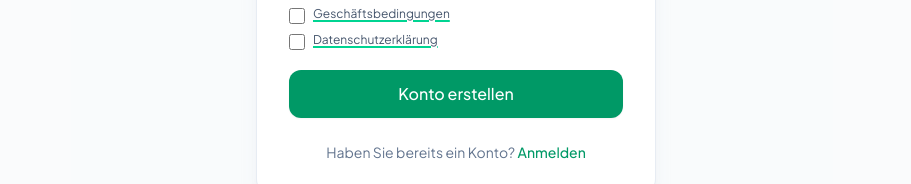
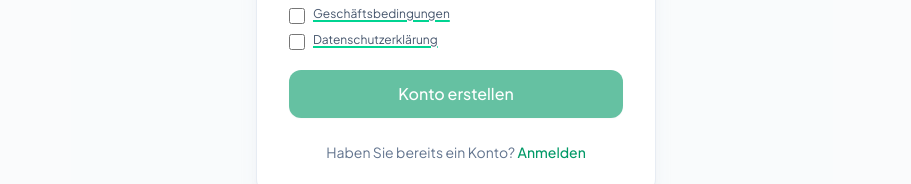
Before and after one commit to WilliamPotter1/Voice_Input_FrontEnd, a React (Vite) app: page /register in a window 1280 px wide. Shown: the part 446-630 px from the top of the page, without its empty margins (184-1095 px from the left). Built offline with nearby package versions, Linux system fonts and the light colour scheme; no server answers.

Commit message:
enhance RegisterPage button logic to include additional validation checks for terms acceptance, email, and password requirements

```diff
--- a/src/pages/RegisterPage.tsx
+++ b/src/pages/RegisterPage.tsx
@@ -127,7 +127,13 @@ export function RegisterPage() {
           </div>
           <button
             type="submit"
-            disabled={loading}
+            disabled={
+              loading ||
+              !acceptedTerms ||
+              !acceptedPrivacy ||
+              email.trim() === '' ||
+              password.trim().length < 8
+            }
             className="flex w-full items-center justify-center gap-2 rounded-xl bg-emerald-600 py-3 font-medium text-white shadow-sm transition hover:bg-emerald-700 disabled:opacity-60"
           >
             {loading ? (
```
